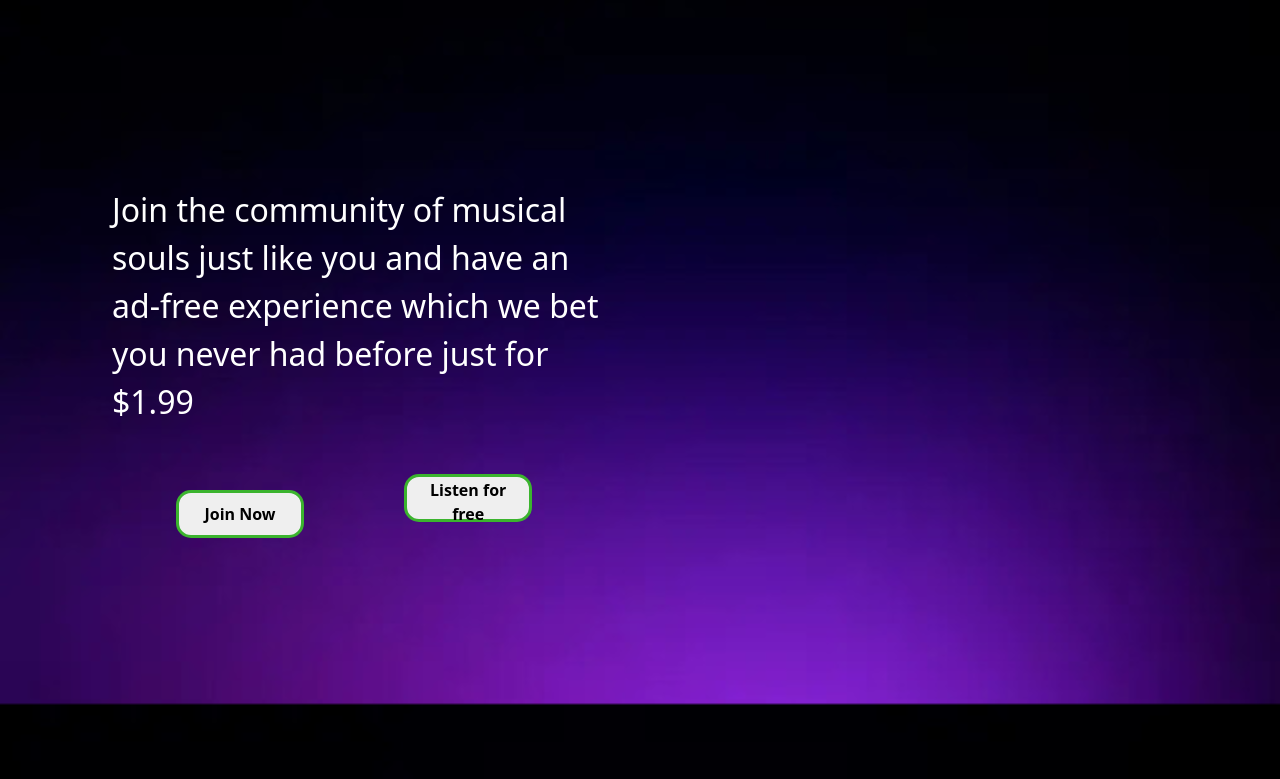
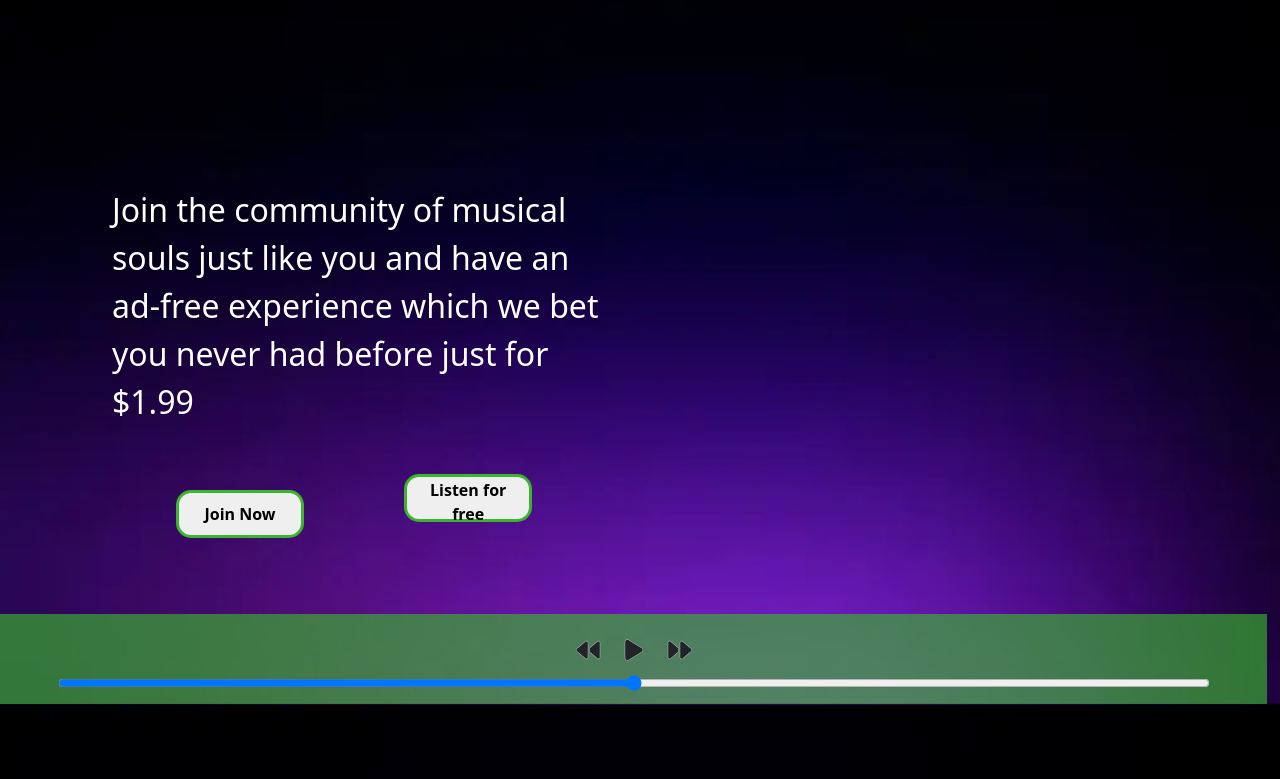
Before and after one commit to poswalsameer/Tunify-Music, a plain HTML site: page MusicLibrary.html in a window 1280 px wide. Shown: the part 96-875 px from the top of the page. Drawn offline with nearby package versions, Linux system fonts and the light colour scheme.

Commit message:
Almost completed with HTML and CSS, now moving forward on JS

```diff
--- a/MusicLibrary.css
+++ b/MusicLibrary.css
@@ -5,6 +5,7 @@
     background-size: 100% 100%;
     background-attachment: fixed;
     opacity: 1.2;
+    /* overflow: hidden; */
 }
 
 .menu{
@@ -15,9 +16,10 @@
 .menu ul{
     display: flex;
     list-style-type: none;
-    background-color: rgb(59, 180, 46);
+    background-color: rgb(59, 180, 46, 0.659);
     /* position: absolute; */
     padding: 1rem 0;
+    width: 99vw;
 }
 
 .logo{
@@ -297,9 +299,11 @@
     cursor: pointer;
  }
 
-/* .artistName{
-    padding-left: 2rem;
-} */
+.artistName{
+    /* padding-left: 2rem; */
+    text-decoration: none;
+
+}
 
 .favArtist{
     display: grid;
@@ -387,3 +391,83 @@
 /* .searchButton{
     margin-left: 1rem;
 } */
+
+.player{
+    height: 90px;
+    width: 99vw;
+
+    /* display: flex;
+    align-items: center;
+    justify-content: center; */
+
+    background-color: rgba(59, 180, 46, 0.659);
+
+    margin-top: 10rem;
+
+    bottom: 0;
+    position: sticky;
+}
+
+.buttons{
+    display: flex;
+    align-items: center;
+    justify-content: center;
+}
+
+.backward{
+    margin: 0 1rem;
+    transform: scale(1.5);
+    margin-top: 1.5rem;
+    -webkit-text-stroke-width: 0.2px;
+    -webkit-text-stroke-color: white;
+}
+
+.backward:hover{
+    transform: scale(1.8);
+    color: white;
+    cursor: pointer;
+    -webkit-text-stroke-width: 0.8px;
+    -webkit-text-stroke-color: black;
+}
+
+.play{
+    margin: 0 1rem;
+    transform: scale(1.5);
+    margin-top: 1.5rem;
+    -webkit-text-stroke-width: 0.2px;
+    -webkit-text-stroke-color: white;
+}
+
+.play:hover{
+    transform: scale(1.8);
+    color: white;
+    cursor: pointer;
+    -webkit-text-stroke-width: 0.8px;
+    -webkit-text-stroke-color: black;
+}
+
+.forward{
+    margin: 0 1rem;
+    transform: scale(1.5);
+    margin-top: 1.5rem;
+    -webkit-text-stroke-width: 0.2px;
+    -webkit-text-stroke-color: white;
+}
+
+.forward:hover{
+    transform: scale(1.8);
+    color: white;
+    cursor: pointer;
+    -webkit-text-stroke-width: 0.8px;
+    -webkit-text-stroke-color: black;
+}
+
+.audioBar{
+    display: flex;
+    justify-content: center;
+    align-items: center;
+}
+.progress{
+    margin-top: 0.8rem;
+    width: 90vw;
+}
--- a/MusicLibrary.html
+++ b/MusicLibrary.html
@@ -67,14 +67,21 @@
 
     <div class="favArtist">
 
-        <div class="singer"><img src="imranKhan.jpg" alt="Imran Khan"><p class="artistName">Imran Khan</p></div>
-        <div class="singer"><img src="jassiGill.jpg" alt="Jassi Gill"><p class="artistName">Jassi Gill</p></div>
-        <div class="singer"><img src="karanAujla.jpg" alt="Karan Aujla"><p class="artistName">Karan Aujla</p></div>
-        <div class="singer"><img src="khanduDon.jpg" alt="Khandu Don"><p class="artistName">Khandu Don</p></div>
-        <div class="singer"><img src="KK.jpg" alt="KK"><p class="artistName">KK</p></div>
-        <div class="singer"><img src="shubh.jpg" alt="Shubh"><p class="artistName">Shubh</p></div>
-        <div class="singer"><img src="sidhuMoose.jpg" alt="Sidhu Moose Wala"><p class="artistName">Moose Wala</p></div>
-        <div class="singer"><img src="wazir.jpeg" alt="Wazir"><p class="artistName">Wazir Patar</p></div>
+        <div class="singer"><img src="imranKhan.jpg" alt="Imran Khan"><p class="artistName"><a href="https://open.spotify.com/artist/24BYRlsS8uIO4jA71mJ4Js" target="_blank">Imran Khan</a></p></div>
+
+        <div class="singer"><img src="jassiGill.jpg" alt="Jassi Gill"><p class="artistName"><a href="https://open.spotify.com/artist/3xZnxcyeC0vVaJvEA9VqrA" target="_blank">Jassi Gill</a></p></div>
+
+        <div class="singer"><img src="karanAujla.jpg" alt="Karan Aujla"><p class="artistName"><a href="https://open.spotify.com/artist/6DARBhWbfcS9E4yJzcliqQ" target="_blank">Karan Aujla</a></p></div>
+
+        <div class="singer"><img src="khanduDon.jpg" alt="Khandu Don"><p class="artistName"><a href="" target="_blank">Khandu Don</a></p></div>
+
+        <div class="singer"><img src="KK.jpg" alt="KK"><p class="artistName"><a href="https://open.spotify.com/artist/4fEkbug6kZzzJ8eYX6Kbbp" target="_blank">KK</a></p></div>
+
+        <div class="singer"><img src="shubh.jpg" alt="Shubh"><p class="artistName"><a href="https://open.spotify.com/artist/5r3wPya2PpeTTsXsGhQU8O" target="_blank">Shubh</a></p></div>
+
+        <div class="singer"><img src="sidhuMoose.jpg" alt="Sidhu Moose Wala"><p class="artistName"><a href="https://open.spotify.com/artist/4PULA4EFzYTrxYvOVlwpiQ" target="_blank">Moose Wala</a></p></div>
+
+        <div class="singer"><img src="wazir.jpeg" alt="Wazir"><p class="artistName"><a href="https://open.spotify.com/artist/3bCfmBmsKvp4UXialp6xNZ" target="_blank">Wazir Patar</a></p></div>
 
     </div>
 
@@ -85,6 +92,22 @@
             No Downloads
         </div>
     </div>
+
+    <footer class="player">
+
+        <!-- This is the footer -->
+        <div class="buttons">
+            <div class="backward"><i class="fa-solid fa-backward"></i></div>
+            <div class="play"><i class="fa-solid fa-play"></i></div>
+            <div class="forward"><i class="fa-solid fa-forward"></i></div>
+        </div>
+
+        <div class="audioBar">
+            <input type="range" name="Audio" id="bar"class="progress" min="0" max="100">
+        </div>
+
+    </footer>
+
 </body>
 <script src="https://cdn.jsdelivr.net/npm/bootstrap@5.3.1/dist/js/bootstrap.bundle.min.js" integrity="sha384-HwwvtgBNo3bZJJLYd8oVXjrBZt8cqVSpeBNS5n7C8IVInixGAoxmnlMuBnhbgrkm" crossorigin="anonymous"></script>
 <script src="https://kit.fontawesome.com/f4b520afae.js" crossorigin="anonymous"></script>
```
